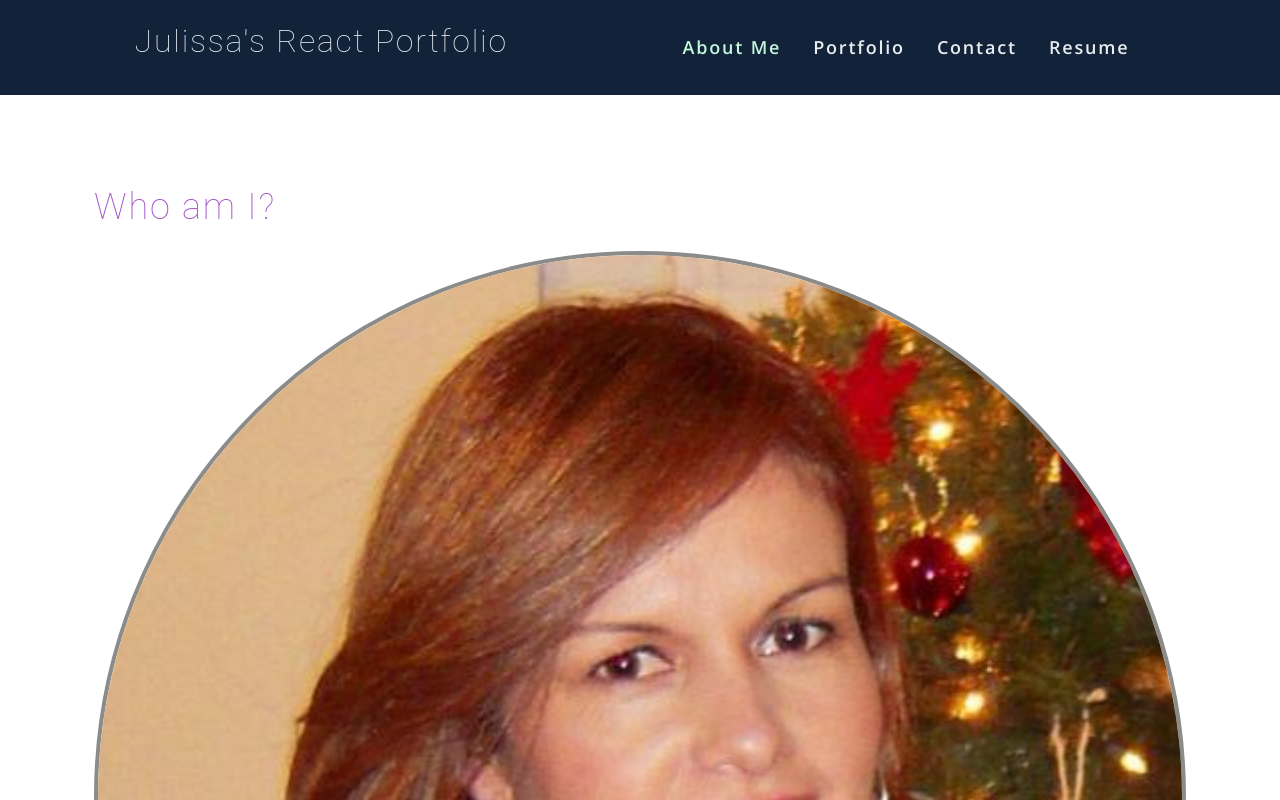
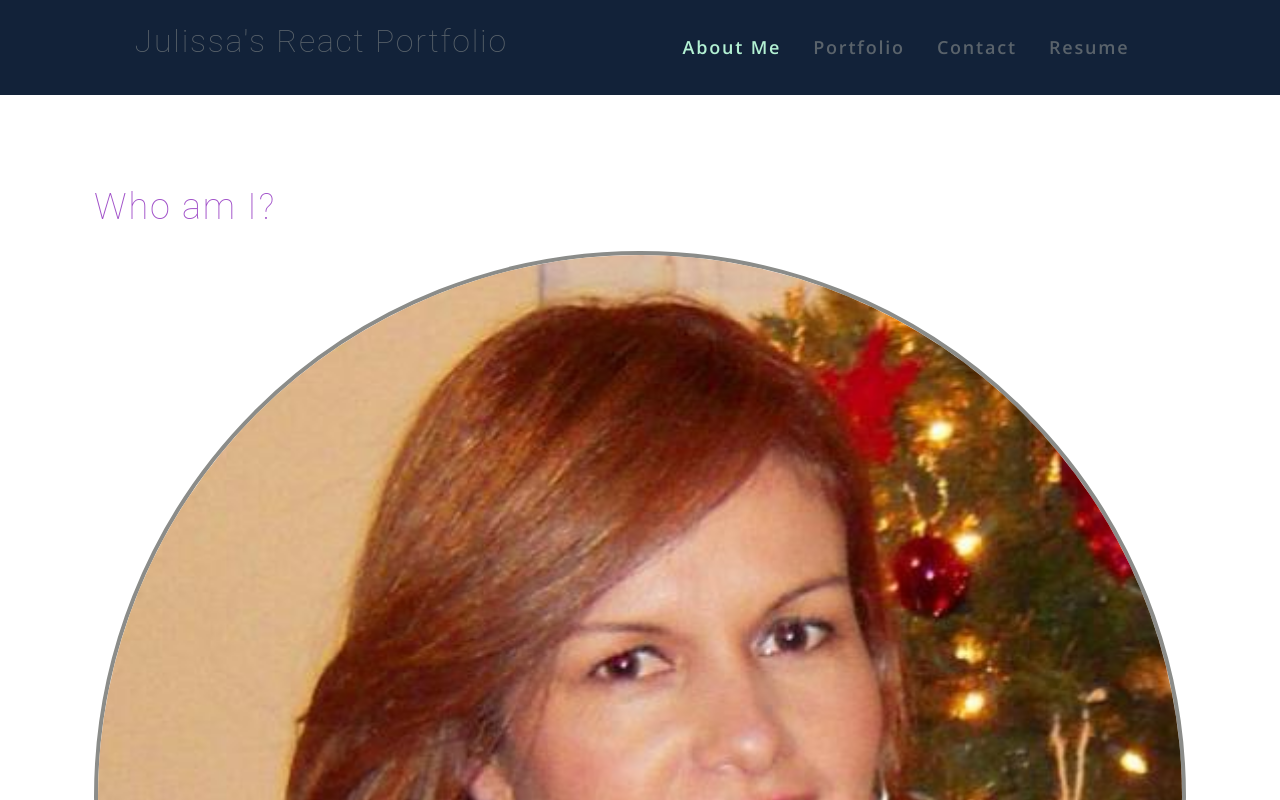
Before and after one commit to yoyachi/update-react-portfolio, a React (Create React App) app: page / in a window 1280 px wide. Shown: the top 800 px of the page. Built offline with nearby package versions, Linux system fonts and the light colour scheme.

Commit message:
Updated Resume

```diff
--- a/src/index.css
+++ b/src/index.css
@@ -39,7 +39,7 @@ body {
 	font-size: 18px;
 	letter-spacing: .1em;
 	background: #ffffff;
-	color: var(--light);
+	color:rgb(90, 99, 107);
 	font-family: 'Open Sans', sans-serif;
 }
 
@@ -77,11 +77,13 @@ h3 {
 
 h4 {
 	font-size: 1.5rem;
+	color: steelblue;
 
 }
 
 h5 {
 	font-size: 1.25rem;
+	color:rgb(79, 204, 79);
 }
 
 h6 {
@@ -106,6 +108,7 @@ a {
 
 a:hover {
 	text-decoration: underline;
+	color: grey;
 }
 
 header {
@@ -306,7 +309,7 @@ textarea {
 }
 
 .navActive {
-	color: rgb(194, 247, 221);
+	color: rgb(179, 241, 211);
 }
 
 .text {
@@ -378,6 +381,7 @@ textarea {
 
 .bottom-spacing {
 	margin-bottom: var(--spacing-five);
+	color: slategray;
 }
 
 .card {
@@ -429,6 +433,9 @@ textarea {
 	padding:  50px 10px ;
 }
 
+# download {
+
+}
 
 /* Viewports Styling start*/
 @media only screen and (max-width: 980px) {}
```
